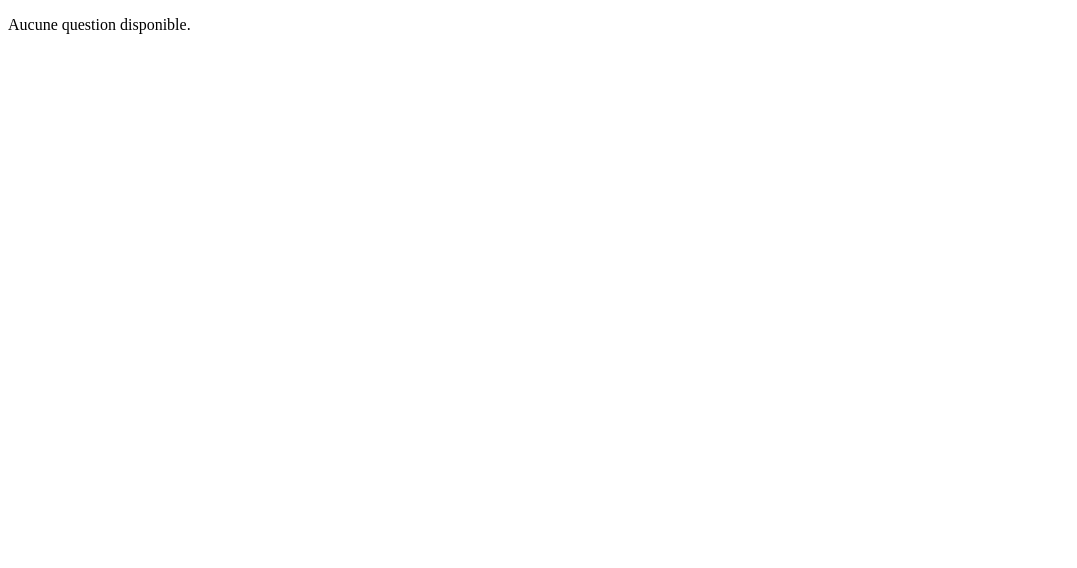
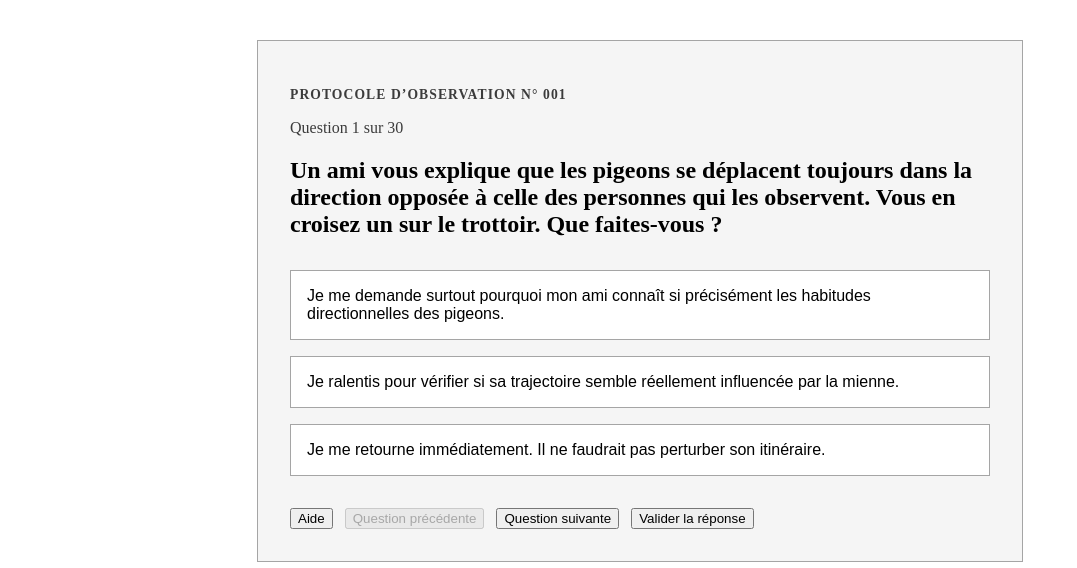
Before and after one commit to C4ctusJD/observatoire_de_la_stupidite, a Next.js app: page /questionnaire in a window 1280 px wide. Shown: the top 568 px of the page, without its empty margins (0-1077 px from the left). Built offline with nearby package versions, Linux system fonts and the light colour scheme.

Commit message:
Update page.js

```diff
--- a/app/questionnaire/page.js
+++ b/app/questionnaire/page.js
@@ -4,7 +4,13 @@ import { useEffect, useState } from "react";
 import questionsData from "../../data/questions.json";
 
 export default function PageQuestionnaire() {
-  const [questions, setQuestions] = useState([]);
+  const [questions] = useState(() => {
+  const questionsMelangees = [...questionsData.questions];
+
+  questionsMelangees.sort(() => Math.random() - 0.5);
+
+  return questionsMelangees;
+});
   if (!Array.isArray(questions) || questions.length === 0) {
   return <p>Aucune question disponible.</p>;
 }
@@ -20,13 +26,6 @@ export default function PageQuestionnaire() {
 const questionActuelle = questions[questionIndex];
   const derniereQuestion = questionIndex === questions.length - 1;
 
-  useEffect(() => {
-  const questionsMelangees = [...questionsData.questions];
-
-  questionsMelangees.sort(() => Math.random() - 0.5);
-
-  setQuestions(questionsMelangees);
-}, []);
 
   useEffect(() => {
     const reponses = [...questionActuelle.reponses];
```
